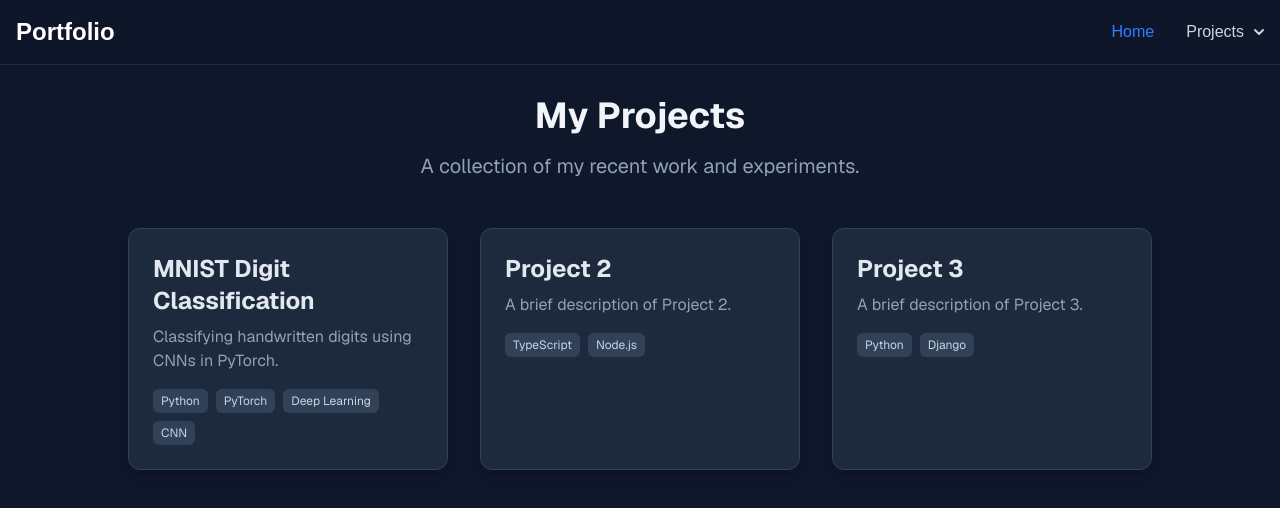
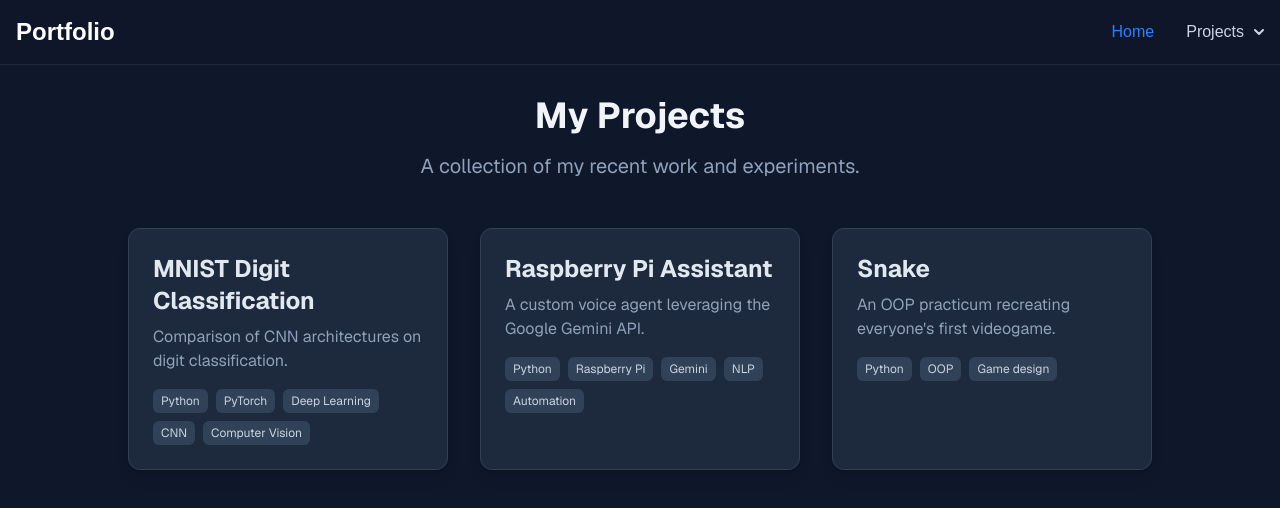
Before and after one commit to RahulCheen/my-portfolio, a Next.js app: page /projects in a window 1280 px wide. Shown: the top 508 px of the page. Built offline with nearby package versions, Linux system fonts and the light colour scheme.

Commit message:
Update projects
Add more specific details about projects

```diff
--- a/app/components/Navigation.tsx
+++ b/app/components/Navigation.tsx
@@ -29,7 +29,7 @@ export default function Navigation() {
                                         <Link href="/projects/raspberry-pi-gemini-voice-assistant" className="block px-4 py-2 hover:bg-slate-700 hover:text-white">Raspberry Pi Assistant</Link>
                                     </li>
                                     <li>
-                                        <Link href="/projects/project-3" className="block px-4 py-2 hover:bg-slate-700 hover:text-white">Project 3</Link>
+                                        <Link href="/projects/snake" className="block px-4 py-2 hover:bg-slate-700 hover:text-white">Snake</Link>
                                     </li>
                                 </ul>
                             </div>
--- a/app/projects/[slug]/page.tsx
+++ b/app/projects/[slug]/page.tsx
@@ -10,7 +10,7 @@ type Props = {
     searchParams: Promise<{ [key: string]: string | string[] | undefined }>;
 };
 
-const PROJECT_REGISTRY: Record<string, {repo: string; user: string; videoId?: string}> = {
+const PROJECT_REGISTRY: Record<string, {repo: string; user: string; videoId?: string; hasGame?: boolean}> = {
     'mnist-digit-classification': {
         user: 'RahulCheen',
         repo: 'MNIST-Digit-Classification',
@@ -19,6 +19,11 @@ const PROJECT_REGISTRY: Record<string, {repo: string; user: string; videoId?: st
     'raspberry-pi-gemini-voice-assistant': {
         user: 'RahulCheen',
         repo: 'RasPi-Gemini-Assistant',
+    },
+    'snake': {
+        user: 'RahulCheen',
+        repo: 'SnakeAI',
+        hasGame: true,
     }
 };
 
--- a/app/projects/page.tsx
+++ b/app/projects/page.tsx
@@ -2,9 +2,9 @@ import Link from 'next/link';
 
 export default function Projects() {
     const projects = [
-        { id: 'mnist-digit-classification', title: 'MNIST Digit Classification', description: 'Classifying handwritten digits using CNNs in PyTorch.', tags: ['Python', 'PyTorch', 'Deep Learning', 'CNN'] },
-        { id: 'project-2', title: 'Project 2', description: 'A brief description of Project 2.', tags: ['TypeScript', 'Node.js'] },
-        { id: 'project-3', title: 'Project 3', description: 'A brief description of Project 3.', tags: ['Python', 'Django'] },
+        { id: 'mnist-digit-classification', title: 'MNIST Digit Classification', description: 'Comparison of CNN architectures on digit classification.', tags: ['Python', 'PyTorch', 'Deep Learning', 'CNN', 'Computer Vision'] },
+        { id: 'raspberry-pi-gemini-voice-assistant', title: 'Raspberry Pi Assistant', description: 'A custom voice agent leveraging the Google Gemini API.', tags: ['Python', 'Raspberry Pi', 'Gemini', 'NLP', 'Automation'] },
+        { id: 'snake', title: 'Snake', description: 'An OOP practicum recreating everyone\'s first videogame.', tags: ['Python', 'OOP', 'Game design'] },
     ];
 
     return (
```
